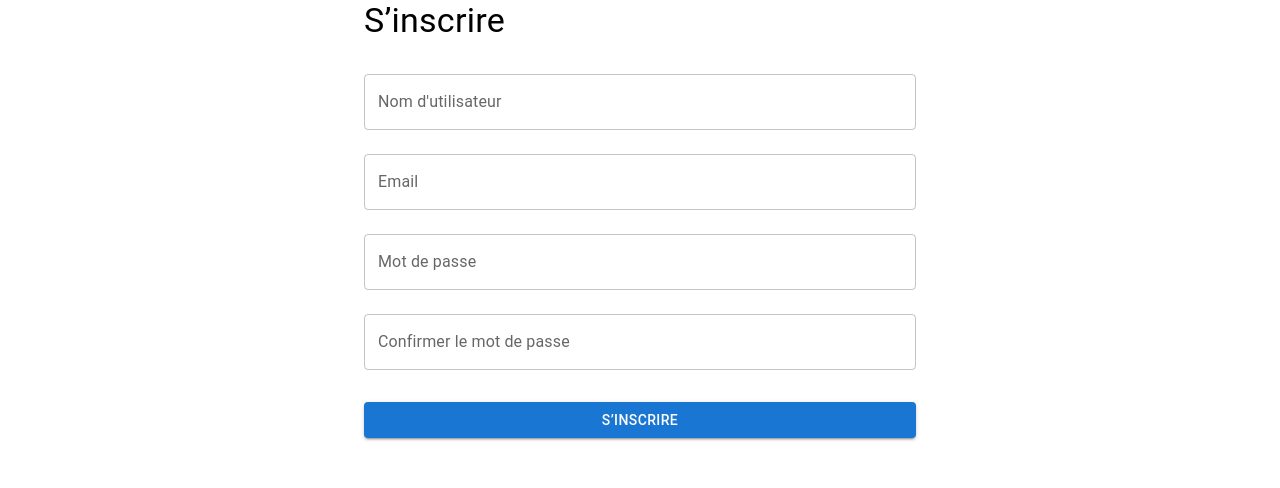
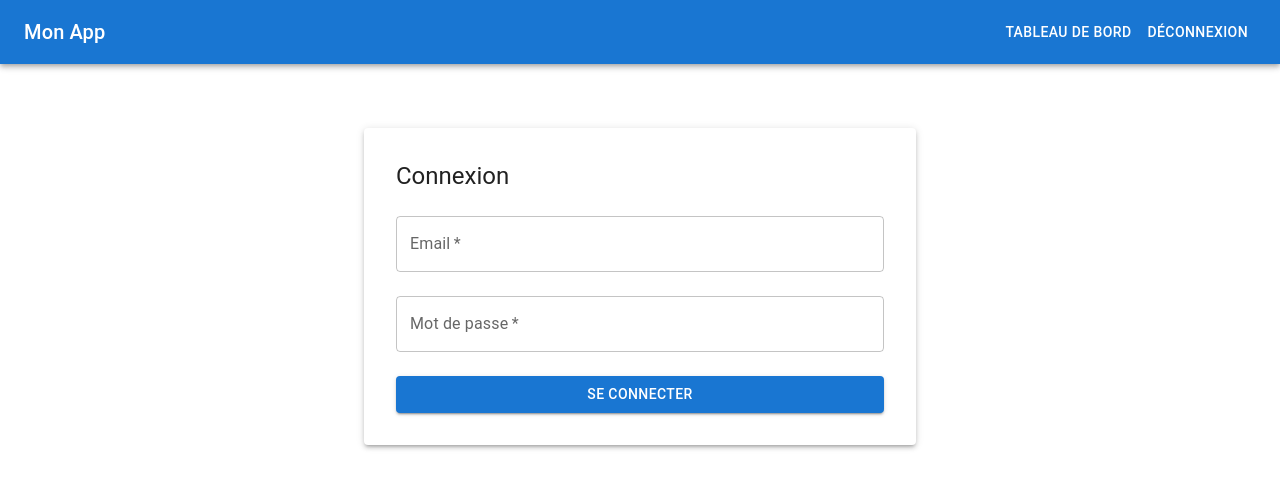
Before and after one commit to morgane-marechal/opac_web, a React (Create React App) app: page /login in a window 1280 px wide. Before the commit this address led to /register. Shown: the top 488 px of the page. Built offline with nearby package versions, Linux system fonts and the light colour scheme; sample sign-in values are in the browser's storage.

Commit message:
add connection, navbar, rout with token and right and dashboard page

```diff
--- a/src/App.js
+++ b/src/App.js
@@ -1,20 +1,28 @@
-import logo from './logo.svg';
+import React from "react";
 import './App.css';
-import React from "react";
-import { useForm } from "react-hook-form";
-import { yupResolver } from '@hookform/resolvers/yup';
-import * as Yup from "yup";
 import { BrowserRouter as Router, Routes, Route, Navigate } from 'react-router-dom';
 import RegisterForm from './form_register';
-// import Login from './Login';
+import LoginForm from './form_connection';
+import Dashboard from './Dashboard';
+import Navbar from './NavBar';
+import PrivateRoute from './PrivateRoute';
 
 function App() {
   return (
     <Router>
+      <Navbar />
       <Routes>
         <Route path="/register" element={<RegisterForm />} />
-        {/* <Route path="/login" element={<Login />} /> */}
-        <Route path="*" element={<Navigate to="/register" replace />} />
+        <Route path="/login" element={<LoginForm />} />
+        <Route
+          path="/dashboard"
+          element={
+            <PrivateRoute>
+              <Dashboard />
+            </PrivateRoute>
+          }
+        />
+        <Route path="*" element={<Navigate to="/login" replace />} />
       </Routes>
     </Router>
   );
--- /dev/null
+++ b/src/Dashboard.js
@@ -0,0 +1,77 @@
+import React from 'react';
+import { TextField, Button, Box, Typography, Container, Paper } from '@mui/material';
+import Divider from '@mui/material/Divider';
+import Chip from '@mui/material/Chip'
+import Card from '@mui/material/Card';
+import CardContent from '@mui/material/CardContent';
+import CardActions from '@mui/material/CardActions';
+
+
+const Dashboard = () => {
+  const user = JSON.parse(localStorage.getItem('user'));
+  const rawDate = user?.createdAt
+  const date = new Date(rawDate);
+
+  const formattedDate = new Intl.DateTimeFormat('fr-FR', {
+    day: '2-digit',
+    month: 'long',
+    year: 'numeric'
+  }).format(date);
+
+  return (
+    <Box sx={{p:2}} >
+
+      <Card sx={{ maxWidth: 345, margin: 5}}>
+        <CardContent>
+        <Typography variant="h6" sx={{ flexGrow: 1 }}>
+          Bienvenue, {user?.fullName}
+        </Typography>
+        <Typography variant="h6" sx={{ flexGrow: 1 }}>
+          {user?.email}
+        </Typography>
+        <Typography variant="h6" sx={{ flexGrow: 1 }}>
+        Date d'inscription : {formattedDate}
+        </Typography>
+        </CardContent>
+        <CardActions>
+          <Button size="small">Mettre à jour</Button>
+        </CardActions>
+      </Card>
+
+
+
+      <Divider>
+        <Chip label="Emprunts" size="small" />
+      </Divider>
+
+      <Typography variant="h6" sx={{ flexGrow: 1 }}>
+       Nombre d'emprunts en ce moment :
+      </Typography>
+      <Typography variant="h6" sx={{ flexGrow: 1 }}>
+       Liste des livres actuellement empruntés :
+      </Typography>
+
+      <Divider>
+        <Chip label="Retard" size="small" />
+      </Divider>
+      <Typography variant="h6" sx={{ flexGrow: 1 }}>
+       Nombre de livres en retard :
+      </Typography>
+      <Typography variant="h6" sx={{ flexGrow: 1 }}>
+       Liste des livres en retard :
+      </Typography>
+
+      <Divider>
+        <Chip label="Réservation" size="small" />
+      </Divider>
+      <Typography variant="h6" sx={{ flexGrow: 1 }}>
+       Nombre de livres réservés :
+      </Typography>
+      <Typography variant="h6" sx={{ flexGrow: 1 }}>
+       Liste des livres réservés :
+      </Typography>
+    </Box>
+  );
+};
+
+export default Dashboard;
--- /dev/null
+++ b/src/NavBar.js
@@ -0,0 +1,58 @@
+import React from 'react';
+import { AppBar, Toolbar, Button, Typography } from '@mui/material';
+import { Link, useNavigate } from 'react-router-dom';
+
+const Navbar = () => {
+  const navigate = useNavigate();
+  const token = localStorage.getItem('token');
+  const user = localStorage.getItem('user');
+  const right = localStorage.getItem('right');
+  console.log('userRight', right)
+  const handleLogout = () => {
+    localStorage.removeItem('token');
+    localStorage.removeItem('user');
+    localStorage.removeItem('right');
+    navigate('/login');
+  };
+
+  return (
+    <AppBar position="static">
+      <Toolbar>
+        <Typography variant="h6" sx={{ flexGrow: 1 }}>
+          Mon App
+        </Typography>
+        {token && right === '1' && (
+          <>
+            <Button color="inherit" component={Link} to="/admin/users">
+              Gérer les utilisateurs
+            </Button>
+            <Button color="inherit" component={Link} to="/admin/books">
+              Gérer les livres
+            </Button>
+          </>
+        )}
+        {token ? (
+          <>
+            <Button color="inherit" component={Link} to="/dashboard">
+              Tableau de bord
+            </Button>
+            <Button color="inherit" onClick={handleLogout}>
+              Déconnexion
+            </Button>
+          </>
+        ) : (
+          <>
+            <Button color="inherit" component={Link} to="/login">
+              Connexion
+            </Button>
+            <Button color="inherit" component={Link} to="/register">
+              Inscription
+            </Button>
+          </>
+        )}
+      </Toolbar>
+    </AppBar>
+  );
+};
+
+export default Navbar;
--- /dev/null
+++ b/src/PrivateRoute.js
@@ -0,0 +1,9 @@
+import React from 'react';
+import { Navigate } from 'react-router-dom';
+
+const PrivateRoute = ({ children }) => {
+  const token = localStorage.getItem('token');
+  return token ? children : <Navigate to="/login" replace />;
+};
+
+export default PrivateRoute;
--- a/src/form_connection.js
+++ b/src/form_connection.js
@@ -0,0 +1,95 @@
+import React, { useState } from 'react';
+import { TextField, Button, Box, Typography, Container, Paper } from '@mui/material';
+import { useNavigate } from 'react-router-dom';
+import { useForm } from 'react-hook-form'; // Importation de useForm
+import { yupResolver } from '@hookform/resolvers/yup'; // Résolveur pour yup
+import * as yup from 'yup'; // Importation de yup
+import { loginSchema } from './validationSchema';
+
+
+
+const LoginForm = () => {
+  const navigate = useNavigate();
+
+  const { register, handleSubmit, formState: { errors } } = useForm({
+    resolver: yupResolver(loginSchema),
+  });
+
+  const onSubmit = async (data) => {
+    const { email, password } = data;
+
+    try {
+      const res = await fetch('http://localhost:3333/user/login', {
+        method: 'POST',
+        headers: {
+          'Content-Type': 'application/json',
+        },
+        body: JSON.stringify({ email, password }),
+      });
+
+      if (!res.ok) {
+        const errorData = await res.json();
+        throw new Error(errorData.message || 'Erreur inconnue');
+      }
+
+      const dataResponse = await res.json();
+      //renommage de email en useremail pour éviter confusion
+      const { token, fullName, email : useremail, id, right, createdAt, updatedAt } = dataResponse;
+
+      // Créer un objet utilisateur avec ces informations
+      const user = { fullName, email : useremail, id, right, createdAt, updatedAt };
+
+      // Nettoyer le localStorage avant de le stocker
+      localStorage.clear();
+
+      // Stocker le token et l'objet utilisateur dans le localStorage
+      localStorage.setItem('token', token);
+      localStorage.setItem('user', JSON.stringify(user));
+      localStorage.setItem('right', JSON.stringify(user.right));
+
+      console.log('Utilisateur connecté :', user);
+
+      navigate('/dashboard');
+    } catch (error) {
+      console.error('Erreur de connexion:', error.message);
+      alert('Échec de la connexion : ' + error.message);
+    }
+  };
+
+  return (
+    <Container maxWidth="sm">
+      <Paper elevation={3} sx={{ padding: 4, marginTop: 8 }}>
+        <Typography variant="h5" component="h1" gutterBottom>
+          Connexion
+        </Typography>
+        <Box component="form" onSubmit={handleSubmit(onSubmit)} noValidate>
+          <TextField
+            label="Email"
+            type="email"
+            fullWidth
+            required
+            margin="normal"
+            {...register('email')}
+            error={!!errors.email}
+            helperText={errors.email ? errors.email.message : ''}
+          />
+          <TextField
+            label="Mot de passe"
+            type="password"
+            fullWidth
+            required
+            margin="normal"
+            {...register('password')}
+            error={!!errors.password}
+            helperText={errors.password ? errors.password.message : ''}
+          />
+          <Button type="submit" variant="contained" color="primary" fullWidth sx={{ mt: 2 }}>
+            Se connecter
+          </Button>
+        </Box>
+      </Paper>
+    </Container>
+  );
+};
+
+export default LoginForm;
--- a/src/validationSchema.js
+++ b/src/validationSchema.js
@@ -12,3 +12,11 @@ export const registerSchema = yup.object().shape({
     .oneOf([yup.ref('password'), null], 'Les mots de passe ne correspondent pas')
     .required('Confirmation du mot de passe requise'),
 });
+
+export const loginSchema = yup.object().shape({
+  email: yup.string().email('Email invalide').required('Email requis'),
+  password: yup
+    .string()
+    .min(6, 'Le mot de passe doit contenir au moins 6 caractères')
+    .required('Mot de passe requis'),
+});
```
Also changed, not shown: src/form_register.js (+0 -35 lines).
